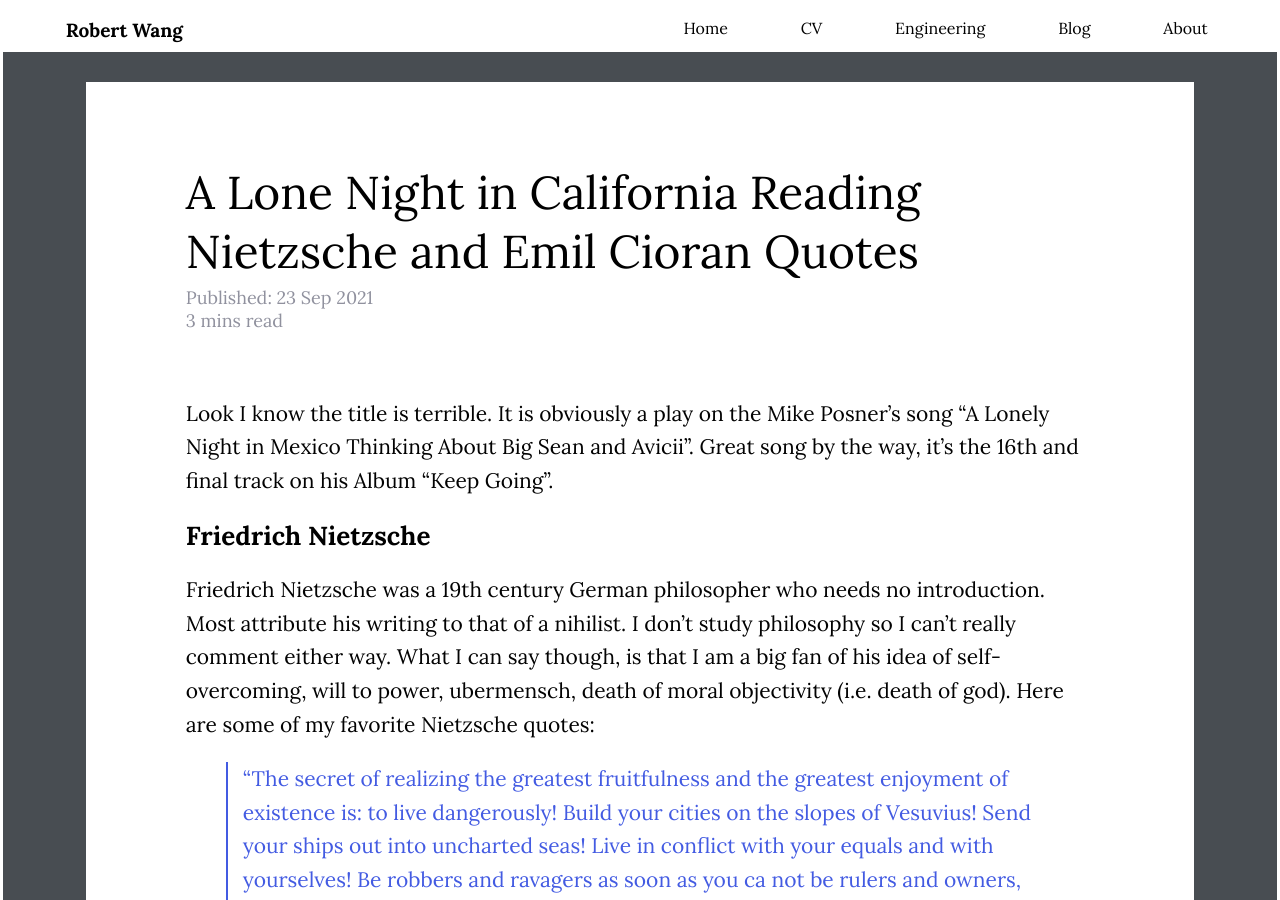
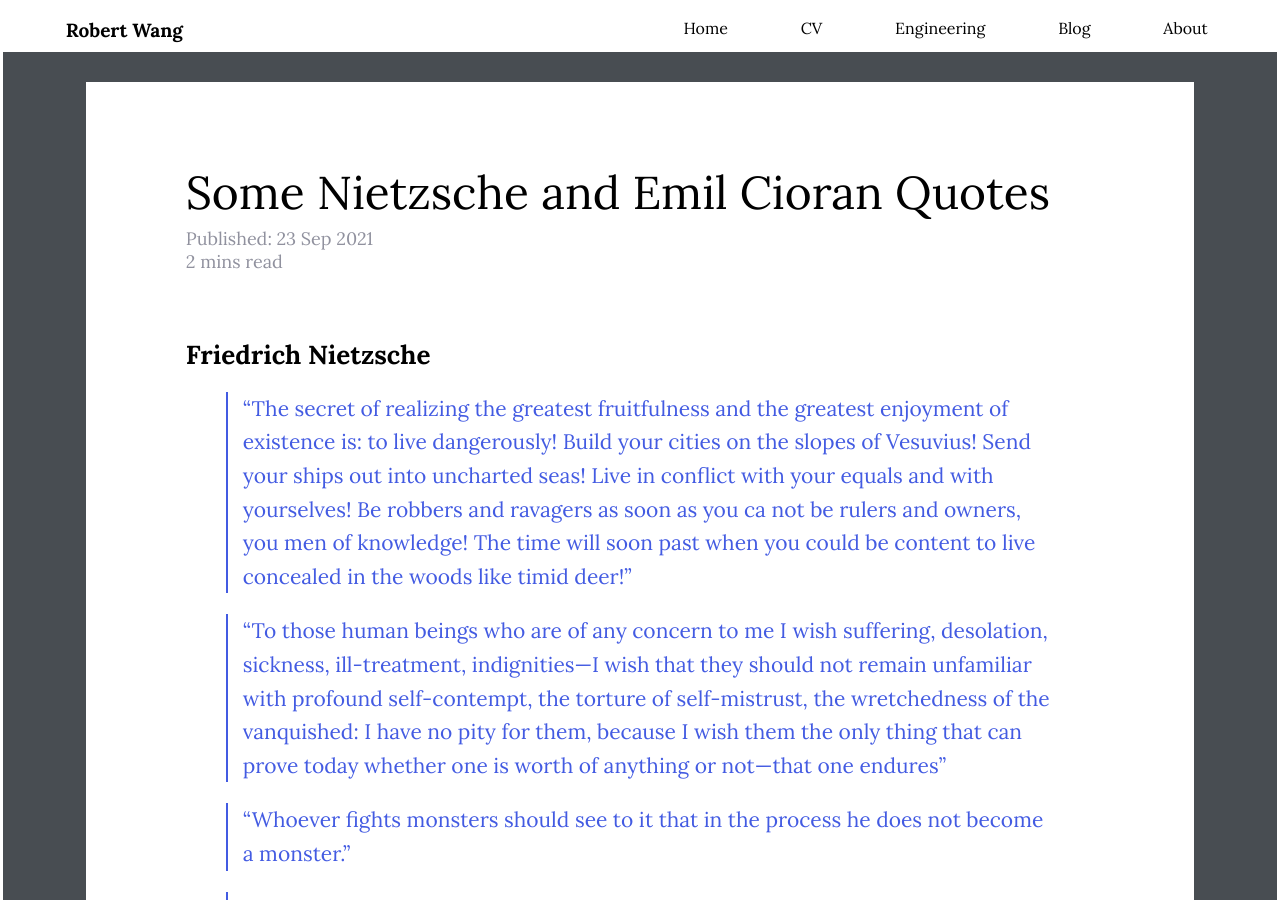
Before and after one commit to wcfrobert/wcfrobert.github.io, a Jekyll site: the page built from _posts/2021-09-23-emil-cioran.markdown, in a window 1280 px wide and 900 px high. Built offline with Jekyll 4.4.1, drawn with Linux system fonts in a browser that asks for light colours; comment, search, counter and statistics services are not loaded.

Commit message:
laptop post

```diff
--- a/_posts/2021-09-23-emil-cioran.markdown
+++ b/_posts/2021-09-23-emil-cioran.markdown
@@ -1,18 +1,15 @@
 ---
 layout: blog-post
 categories: blog
-title: "A Lone Night in California Reading Nietzsche and Emil Cioran Quotes"
-description: "Keep Going"
+title: "Some Nietzsche and Emil Cioran Quotes"
+description: "It's provocative... What does that even mean?... It gets the people going"
 date: 2021-09-23
 image: assets/img/blog/mikeposner.png
 tags: thoughts
 ---
 
-Look I know the title is terrible. It is obviously a play on the Mike Posner's song "A Lonely Night in Mexico Thinking About Big Sean and Avicii". Great song by the way, it's the 16th and final track on his Album "Keep Going".
 
 ## Friedrich Nietzsche
-
-Friedrich Nietzsche was a 19th century German philosopher who needs no introduction. Most attribute his writing to that of a nihilist. I don't study philosophy so I can't really comment either way. What I can say though, is that I am a big fan of his idea of self-overcoming, will to power, ubermensch, death of moral objectivity (i.e. death of god). Here are some of my favorite Nietzsche quotes:
 
 > "The secret of realizing the greatest fruitfulness and the greatest enjoyment of existence is: to live dangerously! Build your cities on the slopes of Vesuvius! Send your ships out into uncharted seas! Live in conflict with your equals and with yourselves! Be robbers and ravagers as soon as you ca not be rulers and owners, you men of knowledge! The time will soon past when you could be content to live concealed in the woods like timid deer!"
 
```
Also changed, not shown: assets/img/blog/mikeposner.png.
